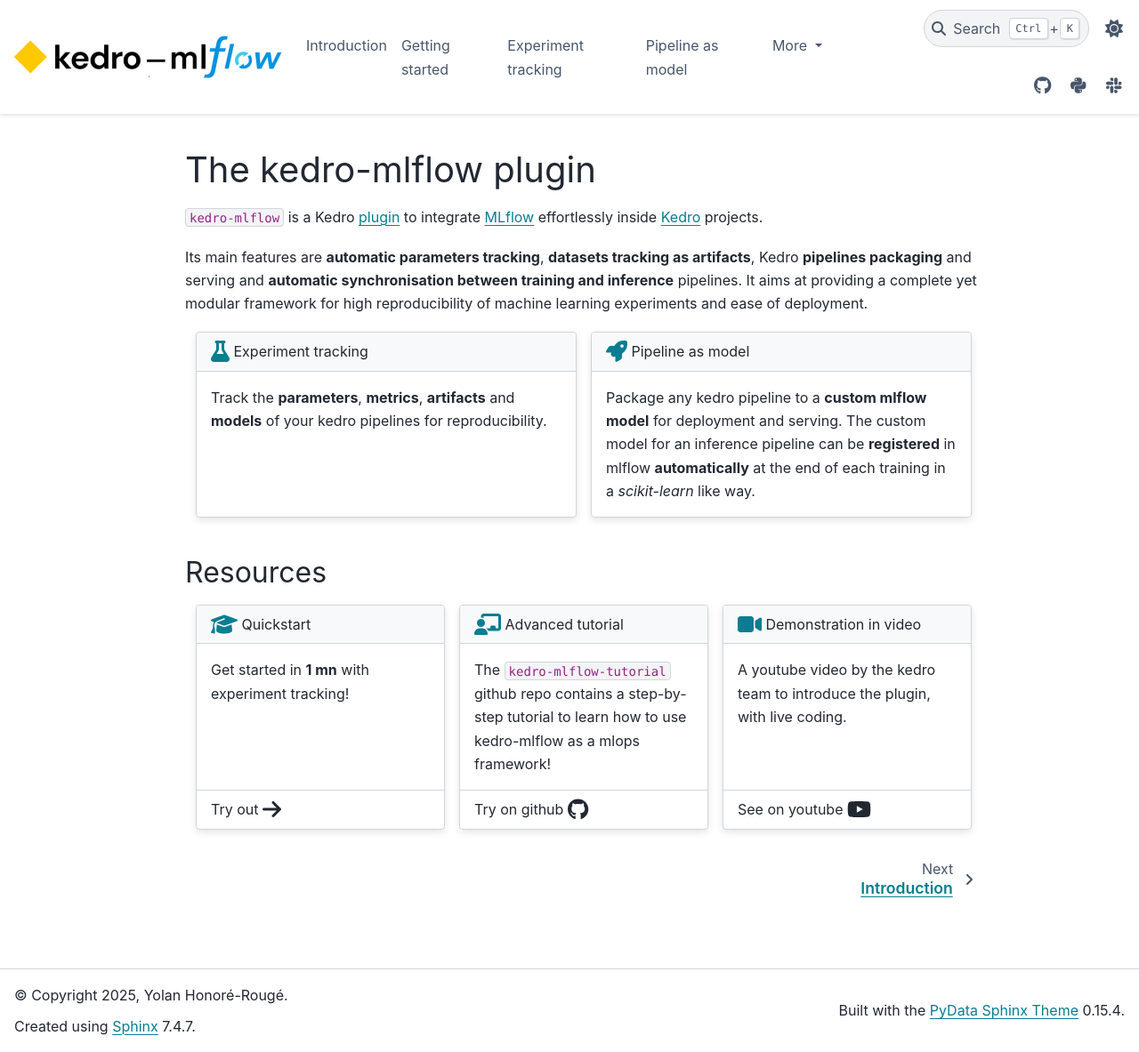
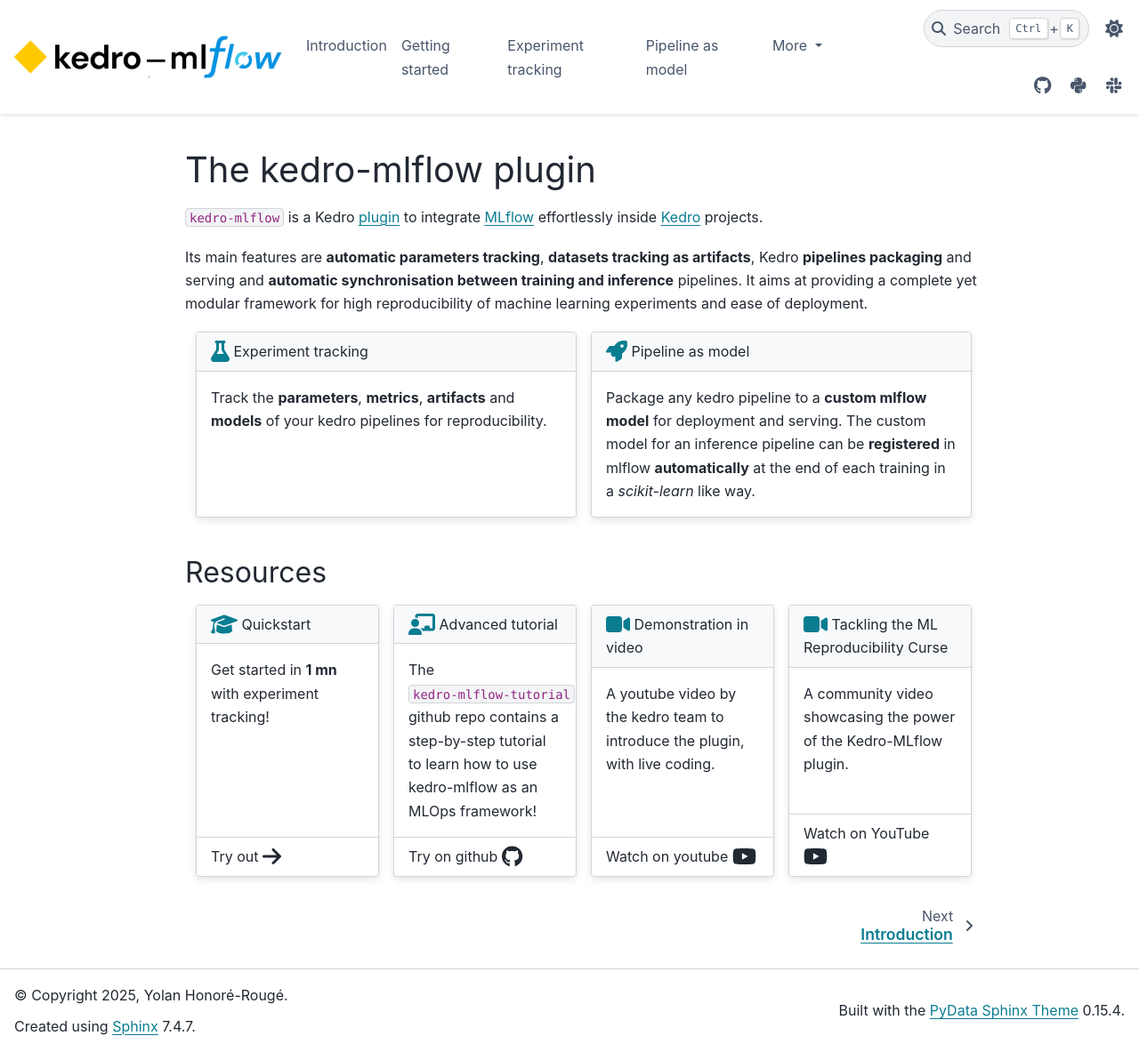
Before and after one commit to Galileo-Galilei/kedro-mlflow, a Sphinx documentation site: the page built from docs/index.md, in a window 1280 px wide and 1183 px high. Shown: the whole window at 89% size. Built offline with Sphinx 7.4.7 and the PyData theme 0.15.4, drawn with Linux system fonts in a browser that asks for light colours; pages that are not in the unit, such as notebooks, are missing from menus.

Commit message:
added a video to the resources, fixed typos

````diff
--- a/docs/index.md
+++ b/docs/index.md
@@ -42,11 +42,11 @@
 
 ## Resources
 
-::::{grid} 1 1 3 3
+::::{grid} 1 1 4 4
 :gutter: 3
 
 :::{grid-item-card}
-:link: source/02_gettnig_started/01_installation/01_installation.html
+:link: source/02_getting_started/01_installation/01_installation.html
 :link-type: url
 :class-header: bg-light
 
@@ -66,7 +66,7 @@
 {fas}`fa-solid fa-chalkboard-user fa-xl;pst-color-primary` Advanced tutorial
 ^^^
 
-The ``kedro-mlflow-tutorial`` github repo contains a step-by-step tutorial to learn how to use kedro-mlflow as a mlops framework!
+The ``kedro-mlflow-tutorial`` github repo contains a step-by-step tutorial to learn how to use kedro-mlflow as an MLOps framework!
 
 +++
 Try on github {fab}`github;fa-xl`
@@ -83,9 +83,21 @@
 A youtube video by the kedro team to introduce the plugin, with live coding.
 
 +++
-See on youtube {fab}`youtube;fa-xl`
+Watch on youtube {fab}`youtube;fa-xl`
 :::
 
+:::{grid-item-card}
+:link: https://youtu.be/mIfJR3CdBUE
+:link-type: url
+:class-header: bg-light
+
+{fas}`fa-solid fa-video fa-xl;pst-color-primary` Tackling the ML Reproducibility Curse
+^^^
+
+A community video showcasing the power of the Kedro-MLflow plugin.
++++
+Watch on YouTube {fab}`youtube;fa-xl`
+:::
 ::::
 
 ```{toctree}
````
